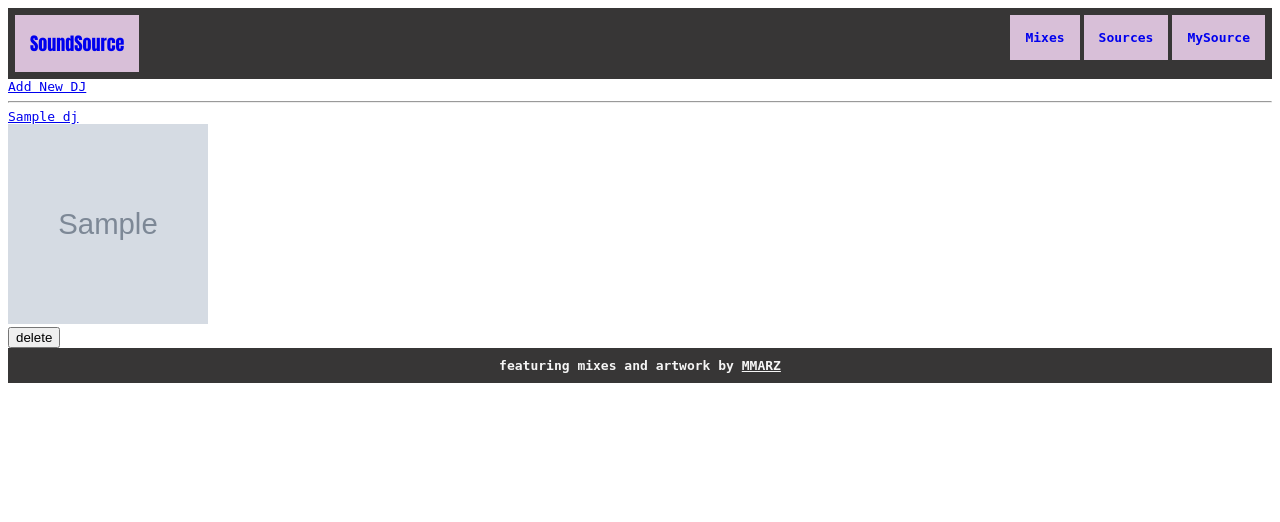
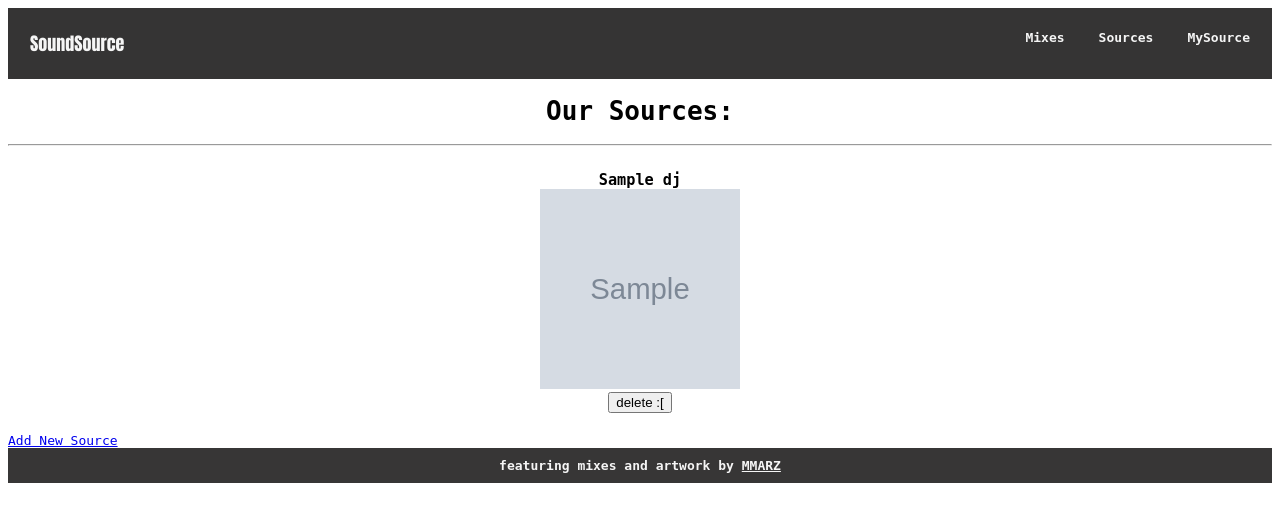
Before and after one commit to hudhill/sound_select, a Flask app: page /djs in a window 1280 px wide. Shown: the top 522 px of the page. Run offline with Flask 2, Linux system fonts and the light colour scheme; grey boxes marked "Sample" are stand-in pictures; a database or web service that is not in the repository returns one stand-in record (values such as "Sample title"); some libraries are stand-ins or nearby versions.

Commit message:
CSS for days

```diff
--- a/static/style.css
+++ b/static/style.css
@@ -1,5 +1,5 @@
 header {
-  background-color:#373636;
+  background-color:#353434;
   color:whitesmoke;
   font-weight: bold;
   text-align: center;
@@ -17,8 +17,6 @@ body {
   list-style-type: none;
   margin:0;
   padding:0;
-  /* flex-direction: row; */
-  /* justify-content: center; */
 }
   #menu li {
     list-style: none;
@@ -32,7 +30,8 @@ body {
   }
   #menu li a {
     margin: 2px;
-    background-color: thistle;
+    background-color:#353434;
+    color:whitesmoke;
     display: block;
     padding: 15px;
     text-decoration: none;
@@ -48,7 +47,6 @@ body {
   justify-content: center;
   align-items: center;
 }
-
 .genre {
   display: flex;
   color:black;
@@ -62,9 +60,9 @@ body {
   text-align: center;
   text-decoration: none;  /* gets rid of the underline on the link text */
 }
-  .centered {  /* this centers the text in the genre tile. works because parent element(genre) is set to flex */
-    margin: auto;
-  }
+.centered {   /*this centers the text in the genre tile. works because parent element(genre) is set to flex */
+     margin: auto;
+}
 .genre:hover {
   background-color: whitesmoke;
   font-size: medium;
@@ -74,26 +72,28 @@ body {
   display: flex;
   flex-flow: row wrap;
   justify-content: space-between;
-  /* align-items: center; */
   margin-top: 10px;
 }
-
 .mix {
   display: flex;
-  flex-basis: 22%;
-  padding: 10px;
+  flex-basis: 30%;
+  flex-direction: column;
+  padding: 15px;
+  margin: auto;
   margin-bottom: 20px;
-  border: 1px solid black;
-  min-width: 200px;
-  /* text-align: center; */
+  max-width: 200px;
+  /* text-decoration: none; */
 }
+  .mix p {
+    font-weight: bold;
+    margin-bottom: 2px;
+  }
   .mix a {
     text-decoration: none;
-    color: black;
-    font-weight: bold;
-    /* border: 1px rgb(20, 19, 19); */
-    /* border-radius: 2px; */
   }
+.mix a:hover {
+  opacity: 0.7;
+}
 
 /* @media(min-width:900px) {  could be useful for adding specs for very small screen
   .mix-container {
@@ -102,8 +102,28 @@ body {
     justify-content: space-between
   }
 } */
+.dj-container {
+  display: flex;
+  flex-flow: row wrap;
+  justify-content: space-between;
+  margin-top: 10px;
+}
+.dj {
+  display: flex;
+  flex-direction: column;
+  flex-basis: 30%;
+  margin: auto; /* centers when parent is set to flex */
+  margin-bottom: 20px;
+  min-width: 250px;
+}
+.dj h3 {
+  margin-bottom: 0;
+}
+.dj a:hover {
+  opacity: 0.7;
+}
 
-.container {
+.form-container {
   display: flex;
   justify-content: center;
 }
@@ -126,3 +146,7 @@ footer {
 footer a {
   color:whitesmoke;
 }
+
+#mix-title:hover {
+  opacity: 0.7;
+}
--- a/templates/djs/edit.html
+++ b/templates/djs/edit.html
@@ -1,14 +1,15 @@
 {% extends "base.html" %}
 {% block content %}
 
+<div class="form-container">
 <form action="/djs/{{ dj.id }}" method="POST">
 
-  <div>
+  <div class="form-row">
     <label for="name">DJ Name:</label>
     <input id="name" name="name" type="text" value="{{ dj.name }}" required>
   </div>
 
-  <div>
+  <div class="form-row">
     <label for="bio">Bio:</label>
     <input id="bio" name="bio" type="text" value="{{ dj.bio }}" required>
   </div>
@@ -16,5 +17,6 @@
   <button type="submit">Submit</button>
 
 </form>
+</div>
 
 {% endblock %}
--- a/templates/djs/index.html
+++ b/templates/djs/index.html
@@ -1,27 +1,31 @@
 {% extends "base.html" %}
 {% block content %}
 
-<div>
-  <a href="/djs/new">Add New DJ</a>
-</div>
+<h1 style="text-align: center;">Our Sources:</h2>
+<hr/>
 
+<div class="dj-container">
 {% for dj in djs %}
-  <hr/>
-  <div>
-    <div>
-      <a href="/djs/{{ dj.id }}">{{ dj.name }}</a>
+  <div class="dj">
+    <div class="centered">
+      <h3>{{ dj.name }}</h3>
     </div>
 
-    <div>
-      <img src="/static/img/djs/{{ dj.img }}" alt="{{ dj.name }}" width="200" height="200" />
+    <div class="centered">
+      <a href="/djs/{{ dj.id }}"><img src="/static/img/djs/{{ dj.img }}" alt="{{ dj.name }}" width="200" height="200" /></a>
     </div>
 
-    <div>
+    <div class="centered">
       <form action="/djs/{{ dj.id }}/delete" method="POST">
-        <button>delete</button>
+        <button>delete :[</button>
       </form>
     </div>
   </div>
 {% endfor %}
+</div>
+
+<div>
+  <a href="/djs/new">Add New Source</a>
+</div>
 
 {% endblock %}
--- a/templates/home.html
+++ b/templates/home.html
@@ -1,7 +1,7 @@
 {% extends "base.html" %}
 {% block content %}
 
-<h2 style="text-align: center;">Welcome to SoundSource. Find the perfect mix to match the mood.</h2>
+<h2 style="text-align: center;">Welcome to the SoundSource. Find the perfect mix to match the mood.</h2>
 <hr/>
 <div class="genre-container">
 {% for genre in genres %}
--- a/templates/mixes/new.html
+++ b/templates/mixes/new.html
@@ -1,7 +1,7 @@
 {% extends "base.html" %}
 {% block content %}
 
-<div class="container">
+<div class="form-container">
 <form action="/mixes" method="POST">
 
   <div class="form-row">
@@ -26,7 +26,7 @@
 
   <div class="form-row"> <!-- you currently have to input genres exactly as: 'genre,gen,re', not ideal. Would be good to have options too -->
     <label for="genre_tags">Genre Tags:</label>
-    <input id="genre_tags" name="genre_tags" type="text">
+    <input id="genre_tags" name="genre_tags" placeholder="seperate with commas, no spaces" type="text">
   </div>
 
   <div class="form-row">
```
Also changed, not shown: templates/djs/new.html (+4 -3 lines), templates/djs/show.html (+11 -23 lines), templates/genres/show.html (+10 -22 lines), templates/mixes/edit.html (+10 -8 lines), templates/mixes/index.html (+6 -6 lines), templates/mixes/show.html (+7 -9 lines), templates/mysource/index.html (+11 -13 lines).
